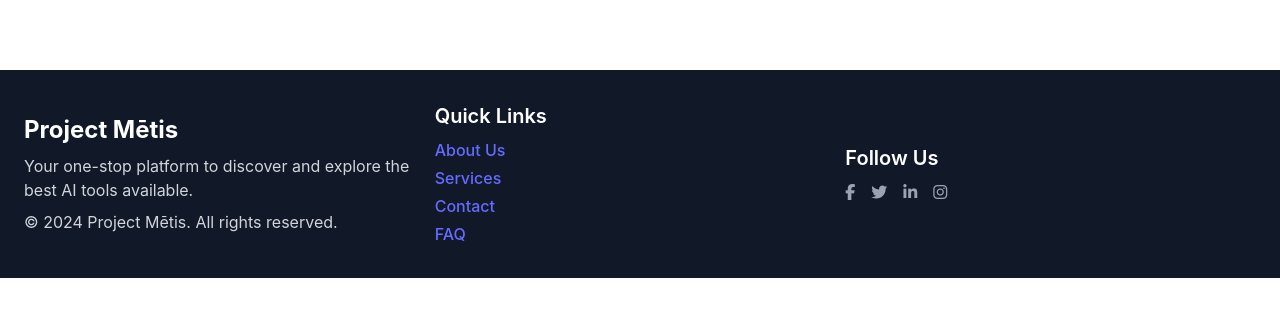
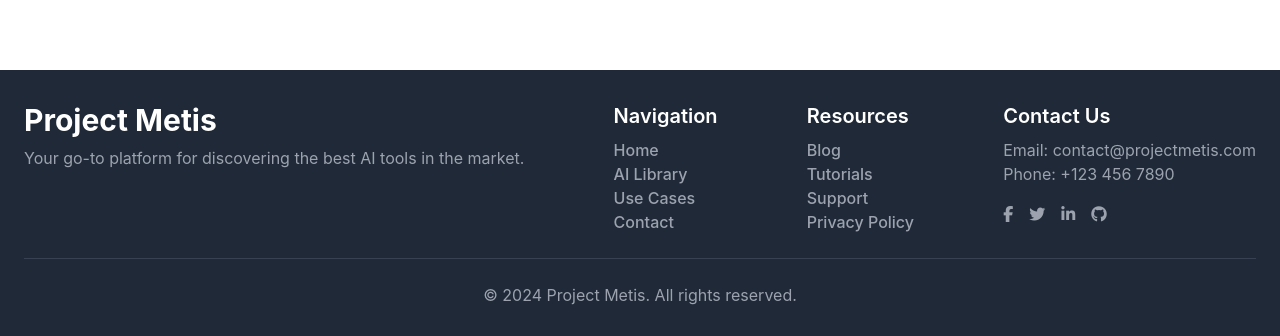
Before and after one commit to hars-21/Project-Metis, a React (Vite) app: page / in a window 1280 px wide. Shown: the part 5357-5693 px from the top of the page. Before the commit the page ends 5635 px from the top, so only its background shows below. Built offline with nearby package versions, Linux system fonts and the light colour scheme.

Commit message:
footer updated

```diff
--- a/src/components/footer.jsx
+++ b/src/components/footer.jsx
@@ -1,4 +1,4 @@
-import React from "react";
+// import React from "react";
 // function Footer() {
 // 	const year = new Date().getFullYear();
 
@@ -26,87 +26,103 @@ import React from "react";
 // 	);
 // }
 
+import React from "react";
+
 const Footer = () => {
 	return (
-		<footer className="bg-gray-900 text-gray-300 py-8">
-			<div className="container mx-auto flex flex-wrap justify-between items-center px-6">
-				{/* Logo and Company Info */}
-				<div className="w-full lg:w-1/3 mb-6 lg:mb-0">
-					<h2 className="text-2xl font-bold text-white">Project Mētis</h2>
-					<p className="mt-2">
-						Your one-stop platform to discover and explore the best AI tools
-						available.
-					</p>
-					<p className="mt-2">
-						&copy; {new Date().getFullYear()} Project Mētis. All rights
-						reserved.
+		<footer className="bg-gray-800 text-white py-8">
+			<div className="container mx-auto px-6">
+				<div className="flex flex-col md:flex-row justify-between">
+					{/* Logo and Description */}
+					<div className="mb-6 md:mb-0">
+						<h2 className="text-3xl font-bold">Project Metis</h2>
+						<p className="mt-2 text-gray-400">
+							Your go-to platform for discovering the best AI tools in the
+							market.
 						</p>
 					</div>
 
 					{/* Navigation Links */}
-				<div className="w-full lg:w-1/3 mb-6 lg:mb-0">
-					<h3 className="text-xl font-semibold text-white">Quick Links</h3>
-					<ul className="mt-2">
-						<li className="mt-1">
-							<a href="/about" className="hover:underline">
-								About Us
+					<div className="mb-6 md:mb-0">
+						<h3 className="text-xl font-semibold mb-2">Navigation</h3>
+						<ul>
+							<li>
+								<a href="#" className="text-gray-400 hover:text-white">
+									Home
 								</a>
 							</li>
-						<li className="mt-1">
-							<a href="/services" className="hover:underline">
-								Services
+							<li>
+								<a href="#" className="text-gray-400 hover:text-white">
+									AI Library
 								</a>
 							</li>
-						<li className="mt-1">
-							<a href="/contact" className="hover:underline">
-								Contact
+							<li>
+								<a href="#" className="text-gray-400 hover:text-white">
+									Use Cases
 								</a>
 							</li>
-						<li className="mt-1">
-							<a href="/faq" className="hover:underline">
-								FAQ
+							<li>
+								<a href="#" className="text-gray-400 hover:text-white">
+									Contact
 								</a>
 							</li>
 						</ul>
 					</div>
 
-				{/* Social Media Icons */}
-				<div className="w-full lg:w-1/3">
-					<h3 className="text-xl font-semibold text-white">Follow Us</h3>
-					<div className="flex mt-2">
-						<a
-							href="https://www.facebook.com"
-							target="_blank"
-							rel="noopener noreferrer"
-							className="mr-4 text-gray-400 hover:text-white"
-						>
+					{/* Resources Links */}
+					<div className="mb-6 md:mb-0">
+						<h3 className="text-xl font-semibold mb-2">Resources</h3>
+						<ul>
+							<li>
+								<a href="#" className="text-gray-400 hover:text-white">
+									Blog
+								</a>
+							</li>
+							<li>
+								<a href="#" className="text-gray-400 hover:text-white">
+									Tutorials
+								</a>
+							</li>
+							<li>
+								<a href="#" className="text-gray-400 hover:text-white">
+									Support
+								</a>
+							</li>
+							<li>
+								<a href="#" className="text-gray-400 hover:text-white">
+									Privacy Policy
+								</a>
+							</li>
+						</ul>
+					</div>
+
+					{/* Contact Info */}
+					<div>
+						<h3 className="text-xl font-semibold mb-2">Contact Us</h3>
+						<p className="text-gray-400">Email: contact@projectmetis.com</p>
+						<p className="text-gray-400">Phone: +123 456 7890</p>
+						<div className="mt-4">
+							<a href="#" className="text-gray-400 hover:text-white mr-4">
 								<i className="fab fa-facebook-f"></i>
 							</a>
-						<a
-							href="https://www.twitter.com"
-							target="_blank"
-							rel="noopener noreferrer"
-							className="mr-4 text-gray-400 hover:text-white"
-						>
+							<a href="#" className="text-gray-400 hover:text-white mr-4">
 								<i className="fab fa-twitter"></i>
 							</a>
-						<a
-							href="https://www.linkedin.com"
-							target="_blank"
-							rel="noopener noreferrer"
-							className="mr-4 text-gray-400 hover:text-white"
-						>
+							<a href="#" className="text-gray-400 hover:text-white mr-4">
 								<i className="fab fa-linkedin-in"></i>
 							</a>
-						<a
-							href="https://www.instagram.com"
-							target="_blank"
-							rel="noopener noreferrer"
-							className="mr-4 text-gray-400 hover:text-white"
-						>
-							<i className="fab fa-instagram"></i>
+							<a href="#" className="text-gray-400 hover:text-white">
+								<i className="fab fa-github"></i>
 							</a>
 						</div>
+					</div>
+				</div>
+
+				{/* Footer Bottom */}
+				<div className="border-t border-gray-700 mt-6 pt-6 text-center">
+					<p className="text-gray-400">
+						&copy; 2024 Project Metis. All rights reserved.
+					</p>
 				</div>
 			</div>
 		</footer>
```
Lines whose indentation alone changed are shown as unchanged.
